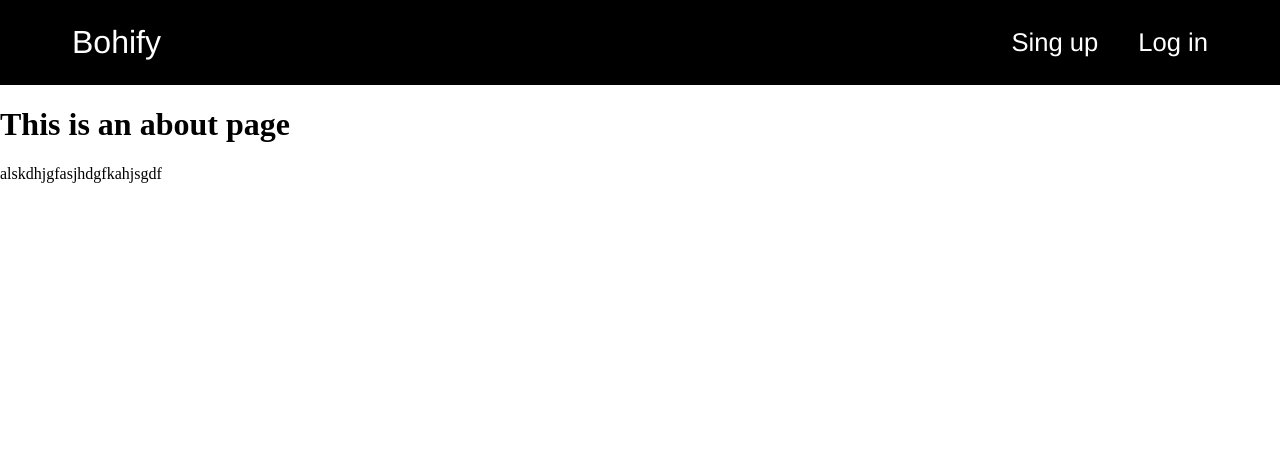
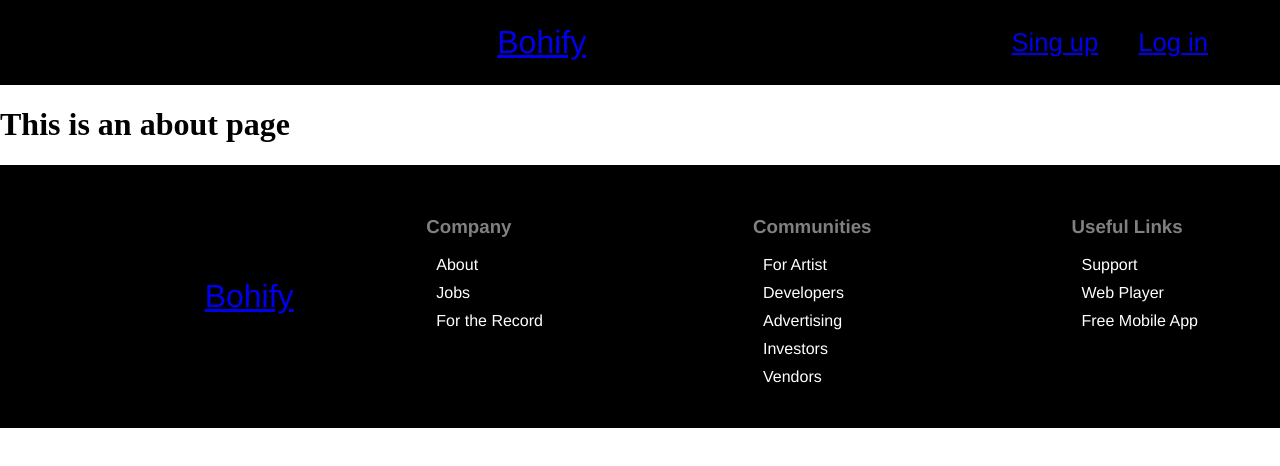
Before and after one commit to brianetaveras/bohify, a Vue app: page /about in a window 1280 px wide. Shown: the top 466 px of the page. Built offline with nearby package versions, Linux system fonts and the light colour scheme.

Commit message:
Layout fue creado, solo falta solucionar algunos problemas de estilo como: Text decoration y optimizar para diferentes tamaños

```diff
--- a/src/components/layout/Navbar.vue
+++ b/src/components/layout/Navbar.vue
@@ -33,12 +33,13 @@ export default Vue.extend({});
     font-family: "Franklin Gothic Medium", "Arial Narrow", Arial, sans-serif;
     box-sizing: border-box;
     padding: 2rem;
+    text-decoration: none;
   }
   .logo {
     color: #fff;
     font-size: 2rem;
   }
-  a {
+  navbar-link {
     text-decoration: none;
     color: #fff;
   }
--- a/src/components/layout/footer.vue
+++ b/src/components/layout/footer.vue
@@ -1,6 +1,33 @@
 <template>
-  <div>
-alskdhjgfasjhdgfkahjsgdf
+  <div class="footer-contenedor">
+    <div class="contenedor">
+      <div class="logo">
+        <a href="/">Bohify</a>
+
+      </div>
+      <div class="footer-sites">
+        <nav class="link-list">
+          <h3>Company</h3>
+          <a class="footer-link" href="#">About</a>
+          <a class="footer-link" href="#">Jobs</a>
+          <a class="footer-link" href="#">For the Record</a>
+        </nav>
+        <nav class="link-list">
+          <h3>Communities</h3>
+          <a class="footer-link" href="#">For Artist</a>
+          <a class="footer-link" href="#">Developers</a>
+          <a class="footer-link" href="#">Advertising</a>
+          <a class="footer-link" href="#">Investors</a>
+          <a class="footer-link" href="#">Vendors</a>
+        </nav>
+        <nav class="link-list">
+          <h3>Useful Links</h3>
+          <a class="footer-link" href="#">Support</a>
+          <a class="footer-link" href="#">Web Player</a>
+          <a class="footer-link" href="#">Free Mobile App</a>
+        </nav>
+      </div>
+    </div>
   </div>
 </template>
 
@@ -10,6 +37,43 @@ export default {
 }
 </script>
 
+
 <style lang="scss">
+.footer-contenedor {
+  background-color: black;
+}
+.contenedor {
+  max-width: 1200px;
+  margin: 0 auto;
+  display: flex;
+  align-items: center;
+  font-size: 1rem;
+  font-family: "Franklin Gothic Medium", "Arial Narrow", Arial, sans-serif;
+  box-sizing: border-box;
+  padding: 2rem;
+}
 
+.logo {
+  color: #fff;
+  font-size: 2rem;
+  margin: 0 auto;
+
+}
+.footer-link {
+  color: #fff;
+  text-decoration: none;
+  display: flex;
+  gap: 30px;
+  margin: 10px;
+}
+.footer-link:hover {
+  color: yellowgreen;
+}
+h3 {
+  color: gray;
+}
+.footer-sites {
+  display: flex;
+  gap: 200px;
+}
 </style>
```
